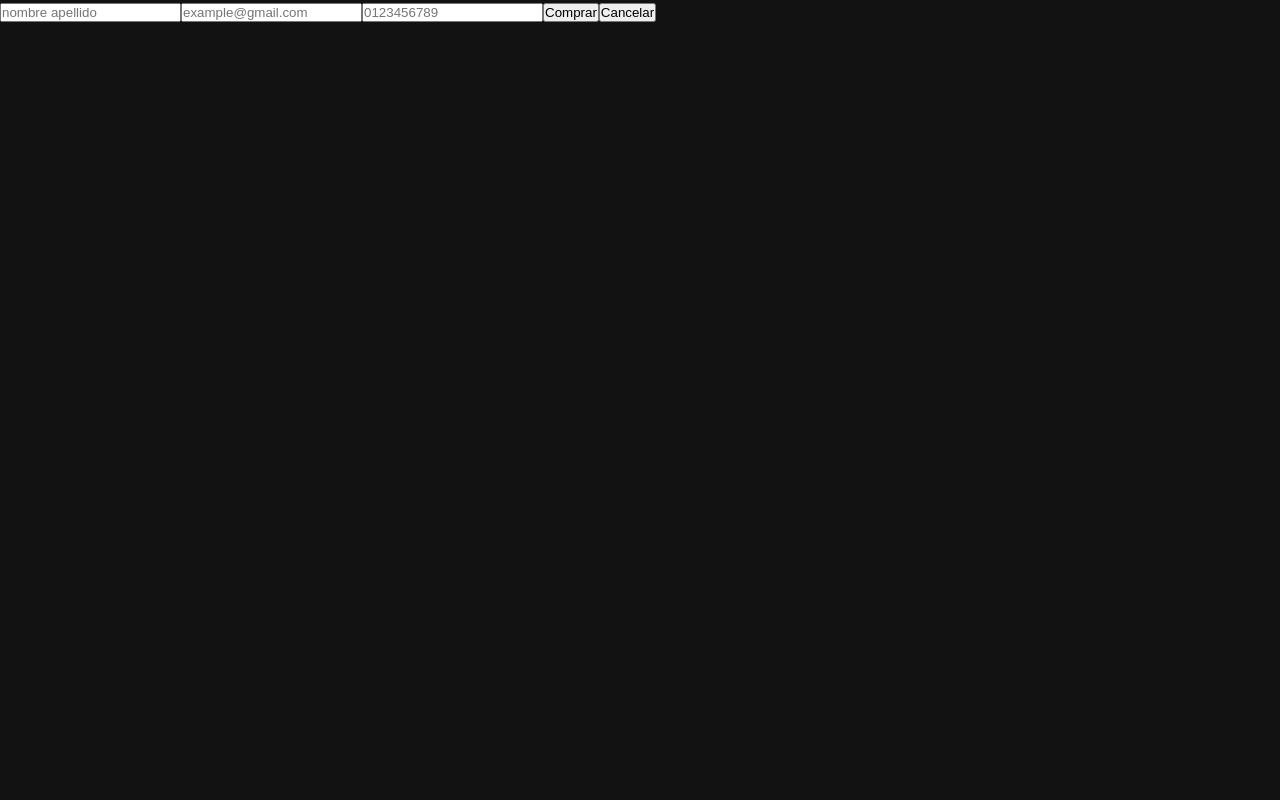
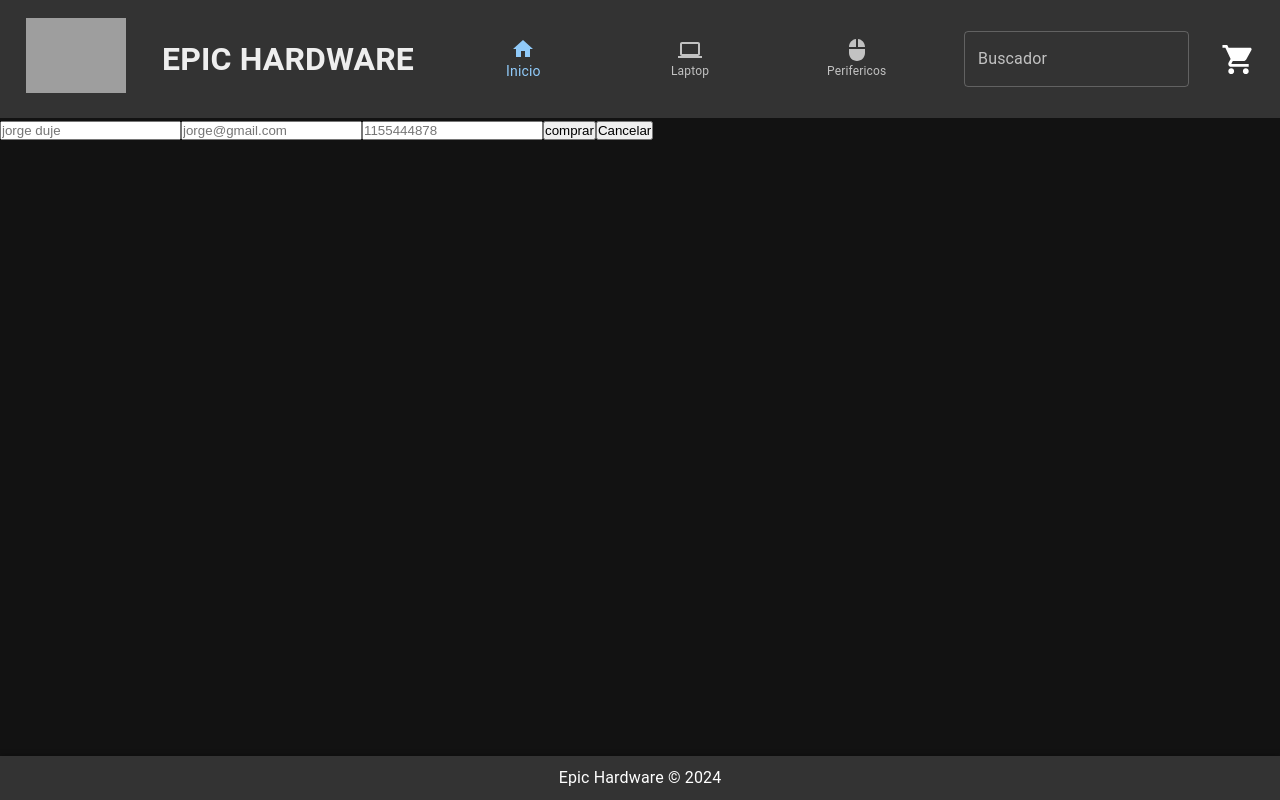
Before and after one commit to manugonzalez5/PreEntrega1-Gonzalez, a React (Vite) app: page /checkout in a window 1280 px wide. Built offline with nearby package versions, Linux system fonts and the light colour scheme; grey boxes are pictures that could not be loaded; the HTML template or start-up script is replaced by a standard one.

Commit message:
implemente loader

```diff
--- a/src/components/common/cartWidget/CartWidget.jsx
+++ b/src/components/common/cartWidget/CartWidget.jsx
@@ -19,10 +19,14 @@ export const CartWidget = () => {
   const { dataValue } = useContext(CartContext);
   const { cart } = dataValue; // siempre devuelve el objeto del value
 
+  let total = cart.reduce((acc, item) => {
+    return acc + item.quantity;
+  }, 0);
+
   return (
     <Link to="/cart">
       <IconButton aria-label="cart">
-        <StyledBadge badgeContent={cart.length} color="primary">
+        <StyledBadge badgeContent={total} color="primary">
           <ShoppingCartIcon fontSize="large" />
         </StyledBadge>
       </IconButton>
--- a/src/components/layout/footer/Footer.jsx
+++ b/src/components/layout/footer/Footer.jsx
@@ -1,8 +1,9 @@
+import "./footer.css";
 const Footer = () => {
   return (
     <div>
-      <footer>
-        <p>Copyright &copy; 2024</p>
+      <footer className="footer">
+        <p>Epic Hardware &copy; 2024</p>
       </footer>
     </div>
   );
--- a/src/components/layout/footer/footer.css
+++ b/src/components/layout/footer/footer.css
@@ -0,0 +1,11 @@
+.footer {
+    text-align: center;
+    background-color: #333;
+    color: #fff;
+    padding: 10px 0;
+    position: fixed;
+    bottom: 0;
+    width: 100%;
+    z-index: 9999;
+    box-shadow: 0px -2px 5px rgba(0, 0, 0, 0.2);
+}
--- a/src/components/pages/cart/CartContainer.jsx
+++ b/src/components/pages/cart/CartContainer.jsx
@@ -6,6 +6,10 @@ export const CartContainer = () => {
   const { cart, clearCart, removeFromCart, getTotalAmount } = dataValue;
 
   let totalEnElCarrito = getTotalAmount();
+
+  if (totalEnElCarrito === 0) {
+    return <h1>No hay productos en el carrito</h1>;
+  }
   return (
     <div>
       <h1>Aca el carrito</h1>
@@ -19,6 +23,7 @@ export const CartContainer = () => {
           </div>
         );
       })}
+
       {cart.lenght > 0 && <button onClick={clearCart}>Limpiar carrito</button>}
 
       <h2 style={{ color: cart.length > 0 ? "green" : "red" }}>
--- a/src/components/pages/checkout/Checkout.jsx
+++ b/src/components/pages/checkout/Checkout.jsx
@@ -1,36 +1,83 @@
-import { useState } from "react";
+import { useContext, useState } from "react";
+import { CartContext } from "../../../context/CartContext";
+import { db } from "../../../firebaseConfig";
+import { addDoc, collection, doc, updateDoc } from "firebase/firestore";
+
 export const Checkout = () => {
-  const [userData, setUserData] = useState({
+  const { dataValue } = useContext(CartContext);
+  const { cart, clearCart, getTotalAmount } = dataValue;
+
+  const [orderId, setOrderId] = useState(null);
+
+  const [userInfo, setUserInfo] = useState({
     name: "",
     email: "",
     phoneNumber: "",
   });
+
+  const funcionDelFormulario = (evento) => {
+    evento.preventDefault();
+    const total = getTotalAmount();
+    // comunicarnos con la api
+    const order = {
+      buyer: userInfo,
+      items: cart, //[ {} {} {}]
+      total: total,
+    };
+    let refCollection = collection(db, "orders");
+    addDoc(refCollection, order).then((res) => {
+      setOrderId(res.id);
+      clearCart();
+    });
+
+    let refCol = collection(db, "products");
+    order.items.forEach((item) => {
+      let refDoc = doc(refCol, item.id);
+      updateDoc(refDoc, { stock: item.stock - item.quantity });
+    });
+  };
+
+  const capturarInfo = (evento) => {
+    const { name, value } = evento.target;
+    setUserInfo({ ...userInfo, [name]: value });
+  };
+
+  if (orderId) {
+    return <h2>gracias por tu compra tu ticket es : {orderId}</h2>;
+  }
+
+  // const deleteById = (id) => {
+  //   let refDoc = doc(db, "products", id);
+  //   deleteDoc(refDoc);
+  //   console.log("eliminado");
+  // };
+
   return (
     <div>
-      <form onSubmit={(e) => e.preventDefault()}>
+      <form onSubmit={funcionDelFormulario}>
         <input
           type="text"
-          placeholder="nombre apellido"
+          placeholder="jorge duje"
           name="name"
-          onChange={(e) => setUserData({ ...userData, name: e.target.value })}
+          onChange={capturarInfo}
         />
         <input
-          type="mail"
-          placeholder="example@gmail.com"
+          type="email"
+          placeholder="jorge@gmail.com"
           name="email"
-          onChange={(e) => setUserData({ ...userData, email: e.target.value })}
+          onChange={capturarInfo}
         />
         <input
           type="text"
-          placeholder="0123456789"
+          placeholder="1155444878"
           name="phoneNumber"
-          onChange={(e) =>
-            setUserData({ ...userData, phoneNumber: e.target.value })
-          }
+          onChange={capturarInfo}
         />
-        <button>Comprar</button>
+        <button>comprar</button>
         <button type="button">Cancelar</button>
       </form>
     </div>
   );
 };
+
+export default Checkout;
--- a/src/components/pages/itemDetail/ItemDetailContainer.jsx
+++ b/src/components/pages/itemDetail/ItemDetailContainer.jsx
@@ -30,6 +30,7 @@ export const ItemDetailContainer = () => {
       position: "bottom-right",
     });
   };
+
   return (
     <ItemDetail
       item={item}
--- a/src/components/pages/itemListContainer/ItemListContainer.jsx
+++ b/src/components/pages/itemListContainer/ItemListContainer.jsx
@@ -3,6 +3,13 @@ import { ItemList } from "./ItemList";
 import { useParams } from "react-router-dom";
 import { db } from "../../../firebaseConfig";
 import { collection, getDocs, query, where } from "firebase/firestore";
+import {
+  Box,
+  CircularProgress,
+  circularProgressClasses,
+  Stack,
+} from "@mui/material";
+
 //import { Skeleton } from "@mui/material";
 
 export const ItemListContainer = () => {
@@ -36,9 +43,66 @@ export const ItemListContainer = () => {
   //   });
   // };
 
+  if (items.length === 0) {
+    function FacebookCircularProgress(props) {
+      return (
+        <Box sx={{ position: "relative" }}>
+          <CircularProgress
+            variant="determinate"
+            sx={(theme) => ({
+              color: theme.palette.grey[200],
+              ...theme.applyStyles("dark", {
+                color: theme.palette.grey[800],
+              }),
+            })}
+            size={40}
+            thickness={4}
+            {...props}
+            value={100}
+          />
+          <CircularProgress
+            variant="indeterminate"
+            disableShrink
+            sx={(theme) => ({
+              color: "#1a90ff",
+              animationDuration: "550ms",
+              position: "absolute",
+              left: 0,
+              [`& .${circularProgressClasses.circle}`]: {
+                strokeLinecap: "round",
+              },
+              ...theme.applyStyles("dark", {
+                color: "#308fe8",
+              }),
+            })}
+            size={40}
+            thickness={4}
+            {...props}
+          />
+        </Box>
+      );
+    }
+    return (
+      <Stack
+        spacing={2}
+        sx={{
+          flexGrow: 4,
+          justifyContent: "center",
+          alignContent: "center",
+          mt: 30,
+        }}
+        direction="row"
+        alignItems="center"
+        bgcolor="background.paper"
+      >
+        <FacebookCircularProgress />
+      </Stack>
+    );
+  }
+
   return (
     <div>
-      {items.length === 0 ? <h1>Cargando...</h1> : <ItemList items={items} />}
+      <ItemList items={items} />
       {/* <button onClick={funcionParaAgregar}>Agregar al backend</button> */}
     </div>
   );
--- a/src/context/CartContext.jsx
+++ b/src/context/CartContext.jsx
@@ -51,6 +51,13 @@ export const CartProvider = ({ children }) => {
     return total;
   };
 
+  const getTotalInCart = () => {
+    let total = cart.reduce((acc, item) => {
+      return acc + item.quantity;
+    }, 0);
+    return total;
+  };
+
   let dataValue = {
     cart,
     addToCart,
@@ -58,6 +65,7 @@ export const CartProvider = ({ children }) => {
     clearCart,
     getTotalQuantity,
     getTotalAmount,
+    getTotalInCart,
   };
   return (
     <CartContext.Provider value={{ dataValue }}>
--- a/src/routes/routes.js
+++ b/src/routes/routes.js
@@ -3,6 +3,7 @@ import ItemDetailContainer from "../components/pages/itemDetail/ItemDetailContai
 import { ItemListContainer } from "../components/pages/itemListContainer/ItemListContainer";
 import { Login } from "../components/pages/login/Login";
 import NotFound from "../components/pages/notFound/NotFound";
+import Checkout from "../components/pages/checkout/Checkout";
 
 export const routes = [
     {
@@ -32,6 +33,11 @@ export const routes = [
     },
     {
         id: 6,
+        path: "/checkout",
+        Element: Checkout,
+    },
+    {
+        id: 7,
         path: "*",
         Element: NotFound,
     },
```
